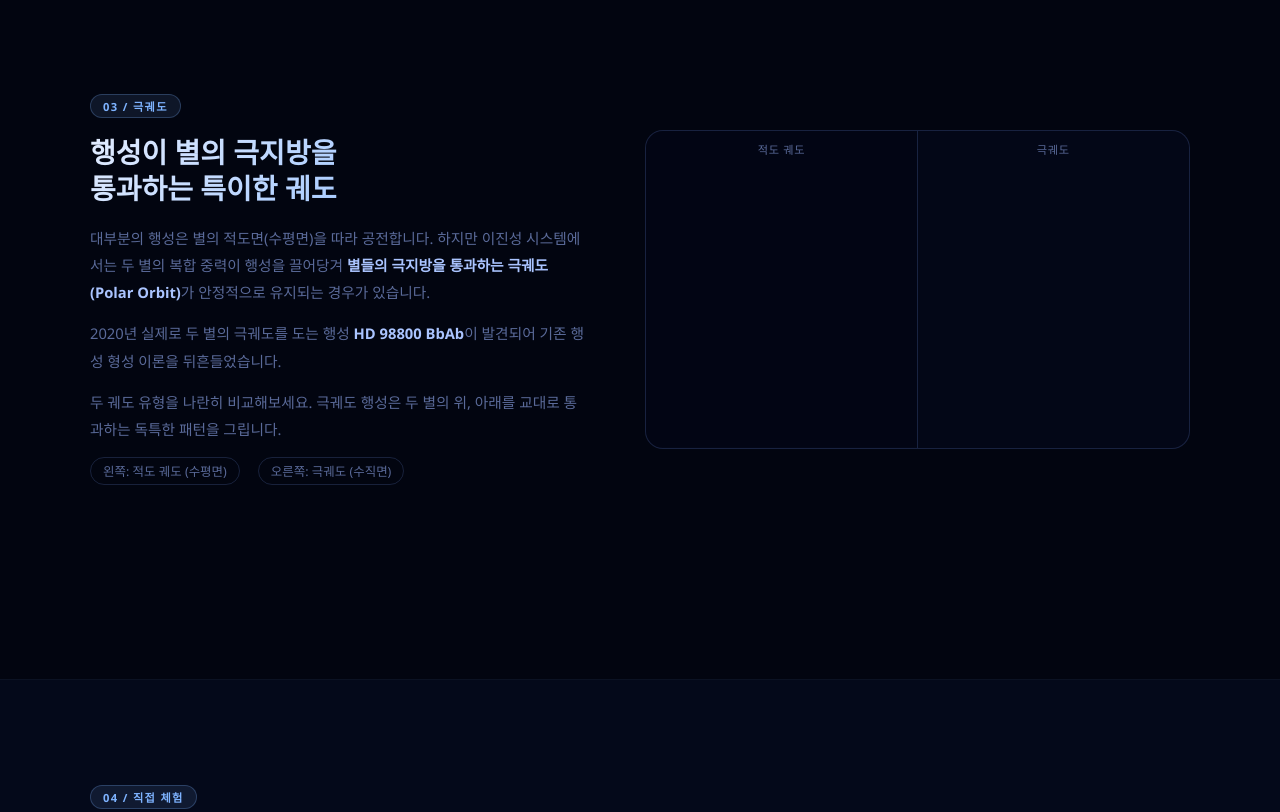
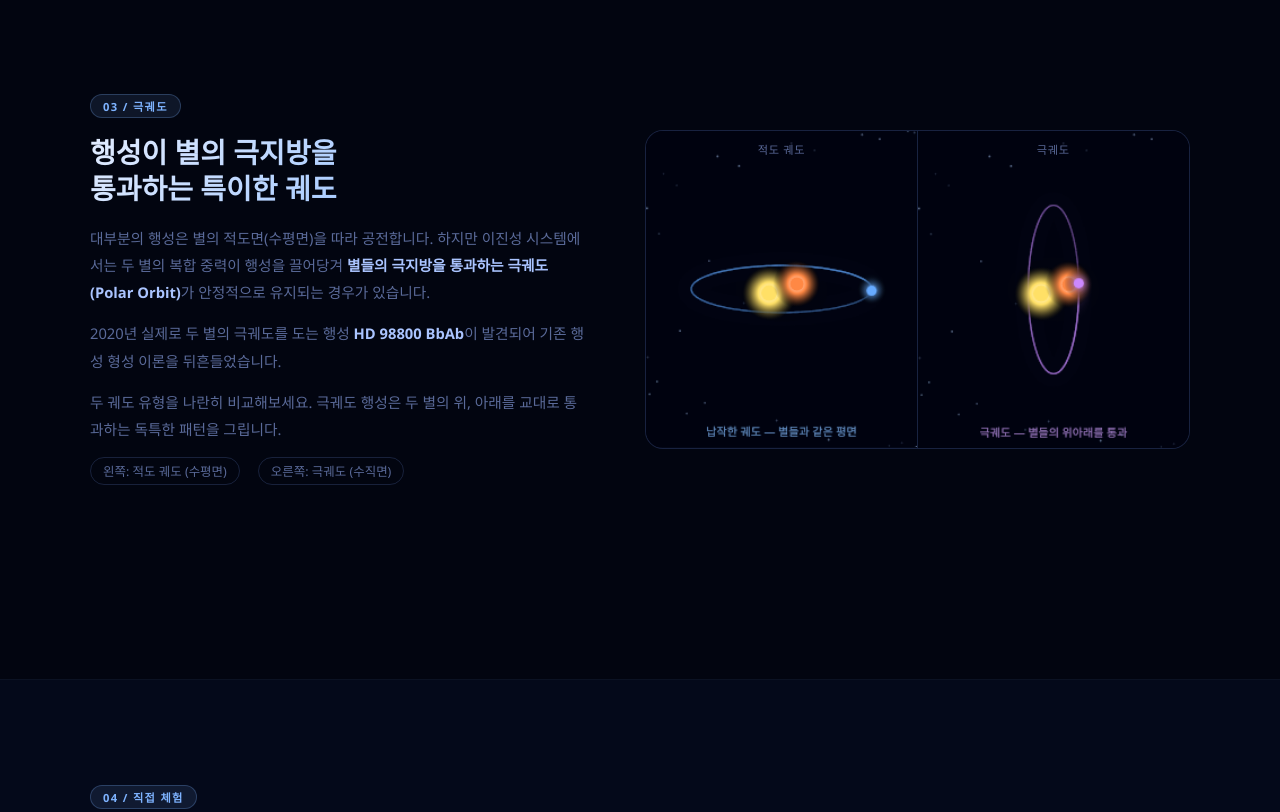
Before and after one commit to kingsquareai-ctrl/astro-lab, a plain HTML site: page binary-orbit/learn.html in a window 1280 px wide. Shown: the part 1720-2532 px from the top of the page. Drawn offline with Linux system fonts and the light colour scheme.

Commit message:
fix: 이진성 설명 페이지 3·4번 애니메이션 수정
- 섹션 3: ep/pp에 m 속성 누락 → NaN 붕괴 버그 수정
  물리 시뮬레이션을 매개변수 애니메이션으로 교체 (안정적)
  적도 궤도(납작한 타원) vs 극궤도(수직 타원) 시각적 대비 명확화
- 섹션 4: G3=700 → 6000, sep=70 → 40, 5스텝 → 15스텝으로 교체
  행성 궤도 완성에 2분 → 5초로 단축

Co-Authored-By: Claude Sonnet 4.6 <noreply@anthropic.com>

```diff
--- a/binary-orbit/learn.html
+++ b/binary-orbit/learn.html
@@ -372,119 +372,111 @@ function initCanvas(id) {
     animate();
 })();
 
-// ── 섹션 3: 적도 궤도 vs 극궤도 ─────────────────────────────────────────
+// ── 섹션 3: 적도 궤도 vs 극궤도 (매개변수 애니메이션) ───────────────────
 (function() {
     const EQ = initCanvas('c2a');
     const PO = initCanvas('c2b');
-    const G2 = 600;
 
-    function makeBinary(W, H) {
-        const sep = 46, mA = 1.0, mB = 0.8, mSum = mA + mB;
-        const rA = sep * mB / mSum, rB = sep * mA / mSum;
-        const vCircA = Math.sqrt(G2 * mB * mB / (mSum * sep));
-        const vCircB = Math.sqrt(G2 * mA * mA / (mSum * sep));
-        return {
-            sA: { x: W/2 - rA, y: H/2, vx: 0, vy: -vCircA, m: mA },
-            sB: { x: W/2 + rB, y: H/2, vx: 0, vy:  vCircB, m: mB },
-            mA, mB, mSum,
-        };
-    }
+    // 이진성 공전 반지름 (질량 중심 기준)
+    const rA = 17, rB = 21, RP = 80;
+    const TRAIL = 260;
+    let eqTrail = [], poTrail = [];
+    let frame = 0;
 
-    const stateEQ = makeBinary(EQ.W, EQ.H);
-    const statePO = makeBinary(PO.W, PO.H);
+    // 배경별 (정적)
+    const bgStars = Array.from({ length: 28 }, (_, i) => ({
+        x1: (Math.sin(i * 43.7) * 0.5 + 0.5),
+        y1: (Math.sin(i * 97.3) * 0.5 + 0.5),
+        a:  (Math.sin(i * 17.1) * 0.3 + 0.5) * 0.35,
+    }));
 
-    // 적도 궤도 행성
-    const eqOrb = 80;
-    let ep = { x: EQ.W/2 + eqOrb, y: EQ.H/2, vx: 0, vy: Math.sqrt(G2 * stateEQ.mSum / eqOrb) * 0.9, z: 0, vz: 0 };
-    // 극궤도 행성 (z축 속도 추가)
-    const poOrb = 80;
-    const poV = Math.sqrt(G2 * statePO.mSum / poOrb);
-    let pp = { x: PO.W/2 + poOrb, y: PO.H/2, vx: 0, vy: poV * 0.1, z: 0, vz: poV * 0.95 };
-
-    let eqTrail = [], poTrail = [];
-
-    function stepBody(bodies, dt) {
-        bodies.forEach((b, i) => {
-            let ax = 0, ay = 0, az = 0;
-            bodies.forEach((o, j) => {
-                if (i === j) return;
-                const dx = o.x - b.x, dy = o.y - b.y, dz = (o.z||0) - (b.z||0);
-                const r2 = dx*dx + dy*dy + dz*dz + 60;
-                const r  = Math.sqrt(r2);
-                const f  = G2 * o.m / r2;
-                ax += f*dx/r; ay += f*dy/r; az += f*dz/r;
-            });
-            b.vx += ax*dt; b.vy += ay*dt;
-            if (b.vz !== undefined) b.vz += az*dt;
-        });
-        bodies.forEach(b => {
-            b.x += b.vx*dt; b.y += b.vy*dt;
-            if (b.vz !== undefined) b.z += b.vz*dt;
+    function drawBg(ctx, W, H) {
+        bgStars.forEach(s => {
+            ctx.beginPath();
+            ctx.arc(s.x1 * W, s.y1 * H, 0.9, 0, TAU);
+            ctx.fillStyle = `rgba(180,210,255,${s.a})`;
+            ctx.fill();
         });
     }
 
-    function drawStarSmall(ctx, x, y, r, col) {
-        const g = ctx.createRadialGradient(x, y, 0, x, y, r*3);
-        g.addColorStop(0,'#fff'); g.addColorStop(0.4,col); g.addColorStop(1,'transparent');
-        ctx.beginPath(); ctx.arc(x,y,r*3,0,TAU); ctx.fillStyle=g; ctx.fill();
-        ctx.beginPath(); ctx.arc(x,y,r,0,TAU); ctx.fillStyle=col; ctx.fill();
+    function drawStars(ctx, cx, cy, ts) {
+        // 두 별: 수평면에서 공전 → 찌그러진 타원처럼 보임
+        const sAx = cx - rA * Math.cos(ts), sAy = cy - rA * Math.sin(ts) * 0.28;
+        const sBx = cx + rB * Math.cos(ts), sBy = cy + rB * Math.sin(ts) * 0.28;
+        [[sAx, sAy, '#ffe066', 7], [sBx, sBy, '#ff8844', 6]].forEach(([x, y, col, r]) => {
+            const g = ctx.createRadialGradient(x, y, 0, x, y, r * 3.5);
+            g.addColorStop(0, '#fff'); g.addColorStop(0.4, col); g.addColorStop(1, 'transparent');
+            ctx.beginPath(); ctx.arc(x, y, r * 3.5, 0, TAU); ctx.fillStyle = g; ctx.fill();
+            ctx.beginPath(); ctx.arc(x, y, r, 0, TAU); ctx.fillStyle = col; ctx.fill();
+        });
     }
 
-    function drawPlanetSmall(ctx, x, y, col) {
-        const g = ctx.createRadialGradient(x,y,0,x,y,8);
-        g.addColorStop(0,col); g.addColorStop(1,'transparent');
-        ctx.beginPath(); ctx.arc(x,y,8,0,TAU); ctx.fillStyle=g; ctx.fill();
-        ctx.beginPath(); ctx.arc(x,y,3.5,0,TAU); ctx.fillStyle=col; ctx.fill();
+    function drawPlanet(ctx, x, y, col) {
+        const g = ctx.createRadialGradient(x, y, 0, x, y, 13);
+        g.addColorStop(0, col); g.addColorStop(1, 'transparent');
+        ctx.beginPath(); ctx.arc(x, y, 13, 0, TAU); ctx.fillStyle = g; ctx.fill();
+        ctx.beginPath(); ctx.arc(x, y, 4.5, 0, TAU); ctx.fillStyle = col; ctx.fill();
+    }
+
+    function drawTrail(ctx, trail, cr, cg, cb) {
+        for (let i = 1; i < trail.length; i++) {
+            const a = (i / trail.length) * 0.55;
+            ctx.beginPath();
+            ctx.moveTo(trail[i-1].x, trail[i-1].y);
+            ctx.lineTo(trail[i].x,   trail[i].y);
+            ctx.strokeStyle = `rgba(${cr},${cg},${cb},${a.toFixed(2)})`;
+            ctx.lineWidth = 1.3;
+            ctx.stroke();
+        }
     }
 
     function animate() {
-        for (let i = 0; i < 4; i++) {
-            stepBody([stateEQ.sA, stateEQ.sB, ep], 0.01);
-            stepBody([statePO.sA, statePO.sB, pp], 0.01);
+        frame++;
+        const ts = frame * 0.018;   // 별 공전 각도
+        const tp = frame * 0.042;   // 행성 공전 각도
+
+        // ── 적도 궤도: 별들과 동일 수평면 ──
+        {
+            const { ctx, W, H } = EQ;
+            const cx = W/2, cy = H/2;
+            ctx.fillStyle = 'rgba(2,5,16,0.38)'; ctx.fillRect(0, 0, W, H);
+            drawBg(ctx, W, H);
+
+            // XY 평면 → 위에서 비스듬히 봐서 납작한 타원
+            const px = cx + RP * Math.cos(tp);
+            const py = cy + RP * Math.sin(tp) * 0.26;
+
+            eqTrail.push({ x: px, y: py });
+            if (eqTrail.length > TRAIL) eqTrail.shift();
+            drawTrail(ctx, eqTrail, 100, 170, 255);
+            drawStars(ctx, cx, cy, ts);
+            drawPlanet(ctx, px, py, '#66aaff');
+
+            ctx.fillStyle = 'rgba(120,170,230,0.65)';
+            ctx.font = '10px system-ui'; ctx.textAlign = 'center';
+            ctx.fillText('납작한 궤도 — 별들과 같은 평면', cx, H - 10);
         }
 
-        // 적도 궤도 그리기
-        {
-            const { ctx, W, H } = EQ;
-            ctx.fillStyle = 'rgba(2,5,16,0.3)'; ctx.fillRect(0,0,W,H);
-            eqTrail.push({ x: ep.x, y: ep.y });
-            if (eqTrail.length > 250) eqTrail.shift();
-            if (eqTrail.length > 2) {
-                ctx.beginPath();
-                eqTrail.forEach((p,i) => {
-                    if (i===0) ctx.moveTo(p.x,p.y);
-                    else ctx.lineTo(p.x,p.y);
-                });
-                ctx.strokeStyle = 'rgba(100,170,255,0.3)'; ctx.lineWidth=1; ctx.stroke();
-            }
-            drawStarSmall(ctx, stateEQ.sA.x, stateEQ.sA.y, 7, '#ffe066');
-            drawStarSmall(ctx, stateEQ.sB.x, stateEQ.sB.y, 6, '#ff8844');
-            drawPlanetSmall(ctx, ep.x, ep.y, '#66aaff');
-        }
-
-        // 극궤도 그리기 (z를 y오프셋으로 투영)
+        // ── 극궤도: 별들의 위아래를 통과하는 수직면 ──
         {
             const { ctx, W, H } = PO;
-            ctx.fillStyle = 'rgba(2,5,16,0.3)'; ctx.fillRect(0,0,W,H);
-            const projY = pp.y + pp.z * 0.5;
-            poTrail.push({ x: pp.x, y: projY });
-            if (poTrail.length > 400) poTrail.shift();
-            if (poTrail.length > 2) {
-                ctx.beginPath();
-                poTrail.forEach((p,i) => {
-                    if (i===0) ctx.moveTo(p.x,p.y);
-                    else ctx.lineTo(p.x,p.y);
-                });
-                ctx.strokeStyle = 'rgba(200,140,255,0.3)'; ctx.lineWidth=1; ctx.stroke();
-            }
-            // z 투영 수직선
-            ctx.beginPath(); ctx.moveTo(pp.x, pp.y); ctx.lineTo(pp.x, projY);
-            ctx.strokeStyle='rgba(150,100,255,0.2)'; ctx.lineWidth=1;
-            ctx.setLineDash([2,3]); ctx.stroke(); ctx.setLineDash([]);
+            const cx = W/2, cy = H/2;
+            ctx.fillStyle = 'rgba(2,5,16,0.38)'; ctx.fillRect(0, 0, W, H);
+            drawBg(ctx, W, H);
 
-            drawStarSmall(ctx, statePO.sA.x, statePO.sA.y, 7, '#ffe066');
-            drawStarSmall(ctx, statePO.sB.x, statePO.sB.y, 6, '#ff8844');
-            drawPlanetSmall(ctx, pp.x, projY, '#cc88ff');
+            // XZ 평면 → X는 조금, Z는 위아래로 크게
+            const px = cx + RP * Math.cos(tp) * 0.28;
+            const py = cy - RP * Math.sin(tp) * 0.93;
+
+            poTrail.push({ x: px, y: py });
+            if (poTrail.length > TRAIL) poTrail.shift();
+            drawTrail(ctx, poTrail, 200, 140, 255);
+            drawStars(ctx, cx, cy, ts);
+            drawPlanet(ctx, px, py, '#cc88ff');
+
+            ctx.fillStyle = 'rgba(180,140,220,0.65)';
+            ctx.font = '10px system-ui'; ctx.textAlign = 'center';
+            ctx.fillText('극궤도 — 별들의 위아래를 통과', cx, H - 10);
         }
 
         requestAnimationFrame(animate);
@@ -492,27 +484,31 @@ function initCanvas(id) {
     animate();
 })();
 
-// ── 섹션 4: 미니 이진성 데모 ─────────────────────────────────────────────
+// ── 섹션 4: 미니 이진성 데모 (물리 시뮬레이션) ──────────────────────────
 (function() {
     const { c, ctx, W, H } = initCanvas('c3');
-    const G3 = 700;
+    const G3 = 6000;  // 빠른 시각화를 위해 큰 값
     const cx  = W/2, cy = H/2;
 
-    // 이진성 초기화
+    // 배경별 (정적)
+    const bgStars = Array.from({ length: 50 }, (_, i) => ({
+        x: (Math.sin(i * 43.7) * 0.5 + 0.5) * W,
+        y: (Math.sin(i * 97.3) * 0.5 + 0.5) * H,
+    }));
+
     function makeState() {
-        const sep = 70, mA = 1.0, mB = 0.8, mSum = mA + mB;
-        const rA = sep*mB/mSum, rB = sep*mA/mSum;
-        const vCA = Math.sqrt(G3*mB*mB/(mSum*sep));
-        const vCB = Math.sqrt(G3*mA*mA/(mSum*sep));
+        const sep = 40, mA = 1.0, mB = 0.8, mSum = mA + mB;
+        const rA  = sep * mB / mSum;
+        const rB  = sep * mA / mSum;
+        const vCA = Math.sqrt(G3 * mB * mB / (mSum * sep));
+        const vCB = Math.sqrt(G3 * mA * mA / (mSum * sep));
+        const pR  = sep * 2.25;
+        const vP  = Math.sqrt(G3 * mSum / pR);
         return {
-            sA: { x: cx-rA, y: cy, vx:0, vy:-vCA, m: mA },
-            sB: { x: cx+rB, y: cy, vx:0, vy: vCB, m: mB },
-            p:  {
-                x: cx + sep*2.3, y: cy,
-                vx: 0, vy: Math.sqrt(G3*(mA+mB)/(sep*2.3))*0.92,
-                z: 0, vz: Math.sqrt(G3*(mA+mB)/(sep*2.3))*0.38,
-                m: 0.001
-            },
+            sA: { x: cx - rA, y: cy, vx: 0,  vy: -vCA, m: mA },
+            sB: { x: cx + rB, y: cy, vx: 0,  vy:  vCB, m: mB },
+            p:  { x: cx + pR, y: cy, z: 0,
+                  vx: 0, vy: vP * 0.88, vz: vP * 0.42, m: 0.001 },
             trail: [],
         };
     }
@@ -520,48 +516,49 @@ function initCanvas(id) {
     let state = makeState();
 
     function stepAll(dt) {
-        const bs = [state.sA, state.sB, state.p];
-        bs.forEach((b,i) => {
-            let ax=0, ay=0, az=0;
-            bs.forEach((o,j) => {
-                if (i===j) return;
-                const dx=o.x-b.x, dy=o.y-b.y, dz=(o.z||0)-(b.z||0);
-                const r2=dx*dx+dy*dy+dz*dz+80;
-                const r=Math.sqrt(r2), f=G3*o.m/r2;
-                ax+=f*dx/r; ay+=f*dy/r; az+=f*dz/r;
-            });
-            b.vx+=ax*dt; b.vy+=ay*dt;
-            if (b.vz!==undefined) b.vz+=az*dt;
+        // 별들은 서로만의 중력으로 공전 (행성 질량 무시)
+        [0, 1].forEach(i => {
+            const b = i === 0 ? state.sA : state.sB;
+            const o = i === 0 ? state.sB : state.sA;
+            const dx = o.x - b.x, dy = o.y - b.y;
+            const r  = Math.sqrt(dx*dx + dy*dy + 80);
+            const f  = G3 * o.m / (r * r);
+            b.vx += f * dx/r * dt;
+            b.vy += f * dy/r * dt;
         });
-        bs.forEach(b => {
-            b.x+=b.vx*dt; b.y+=b.vy*dt;
-            if (b.vz!==undefined) b.z+=b.vz*dt;
+
+        // 행성: 두 별의 중력을 받음
+        const p = state.p;
+        let ax = 0, ay = 0, az = 0;
+        [state.sA, state.sB].forEach(s => {
+            const dx = s.x - p.x, dy = s.y - p.y, dz = -p.z;
+            const r  = Math.sqrt(dx*dx + dy*dy + dz*dz + 80);
+            const f  = G3 * s.m / (r * r);
+            ax += f * dx/r; ay += f * dy/r; az += f * dz/r;
         });
+        p.vx += ax*dt; p.vy += ay*dt; p.vz += az*dt;
+
+        state.sA.x += state.sA.vx*dt; state.sA.y += state.sA.vy*dt;
+        state.sB.x += state.sB.vx*dt; state.sB.y += state.sB.vy*dt;
+        p.x += p.vx*dt; p.y += p.vy*dt; p.z += p.vz*dt;
     }
 
-    let frame = 0;
+    function animate() {
+        const p = state.p;
 
-    function animate() {
-        frame++;
-
-        // 화면 이탈 시 리셋
-        const p = state.p;
-        if (Math.abs(p.x - cx) > W * 0.75 || Math.abs(p.y - cy) > H * 0.75) {
+        // 행성 이탈 시 리셋
+        if (Math.abs(p.x - cx) > W * 0.65 || Math.abs(p.y + p.z*0.4 - cy) > H * 0.65) {
             state = makeState();
         }
 
-        for (let i = 0; i < 5; i++) stepAll(0.009);
+        // 15 스텝/프레임으로 빠른 시각화
+        for (let i = 0; i < 15; i++) stepAll(0.012);
 
-        ctx.fillStyle = 'rgba(2,5,16,0.28)'; ctx.fillRect(0,0,W,H);
+        ctx.fillStyle = 'rgba(2,5,16,0.28)'; ctx.fillRect(0, 0, W, H);
 
-        // 별들
-        const bgSt = Array.from({length:50},(_,i)=>({
-            x:(Math.sin(i*43.7)*0.5+0.5)*W,
-            y:(Math.sin(i*97.3)*0.5+0.5)*H,
-        }));
-        bgSt.forEach(s=>{
-            ctx.beginPath(); ctx.arc(s.x,s.y,0.8,0,TAU);
-            ctx.fillStyle='rgba(180,210,255,0.25)'; ctx.fill();
+        bgStars.forEach(s => {
+            ctx.beginPath(); ctx.arc(s.x, s.y, 0.8, 0, TAU);
+            ctx.fillStyle = 'rgba(180,210,255,0.25)'; ctx.fill();
         });
 
         const py = p.y + p.z * 0.4;
@@ -571,37 +568,40 @@ function initCanvas(id) {
         // 궤적
         if (state.trail.length > 2) {
             ctx.beginPath();
-            state.trail.forEach((pt,i) => {
-                const a = (i/state.trail.length)*0.6;
-                if (i===0) ctx.moveTo(pt.x,pt.y);
-                else ctx.lineTo(pt.x,pt.y);
+            state.trail.forEach((pt, i) => {
+                if (i === 0) ctx.moveTo(pt.x, pt.y);
+                else ctx.lineTo(pt.x, pt.y);
             });
-            ctx.strokeStyle='rgba(150,130,255,0.35)'; ctx.lineWidth=1.2; ctx.stroke();
+            ctx.strokeStyle = 'rgba(180,140,255,0.4)';
+            ctx.lineWidth = 1.2; ctx.stroke();
         }
 
-        // 별A
-        const gA=ctx.createRadialGradient(state.sA.x,state.sA.y,0,state.sA.x,state.sA.y,36);
-        gA.addColorStop(0,'rgba(255,220,80,0.6)'); gA.addColorStop(1,'transparent');
-        ctx.beginPath(); ctx.arc(state.sA.x,state.sA.y,36,0,TAU); ctx.fillStyle=gA; ctx.fill();
-        ctx.beginPath(); ctx.arc(state.sA.x,state.sA.y,10,0,TAU); ctx.fillStyle='#ffe066'; ctx.fill();
+        // 별 A
+        const gA = ctx.createRadialGradient(state.sA.x, state.sA.y, 0, state.sA.x, state.sA.y, 34);
+        gA.addColorStop(0, 'rgba(255,220,80,0.65)'); gA.addColorStop(1, 'transparent');
+        ctx.beginPath(); ctx.arc(state.sA.x, state.sA.y, 34, 0, TAU); ctx.fillStyle = gA; ctx.fill();
+        ctx.beginPath(); ctx.arc(state.sA.x, state.sA.y, 10, 0, TAU); ctx.fillStyle = '#ffe066'; ctx.fill();
 
-        // 별B
-        const gB=ctx.createRadialGradient(state.sB.x,state.sB.y,0,state.sB.x,state.sB.y,28);
-        gB.addColorStop(0,'rgba(255,120,40,0.6)'); gB.addColorStop(1,'transparent');
-        ctx.beginPath(); ctx.arc(state.sB.x,state.sB.y,28,0,TAU); ctx.fillStyle=gB; ctx.fill();
-        ctx.beginPath(); ctx.arc(state.sB.x,state.sB.y,8,0,TAU); ctx.fillStyle='#ff8844'; ctx.fill();
+        // 별 B
+        const gB = ctx.createRadialGradient(state.sB.x, state.sB.y, 0, state.sB.x, state.sB.y, 26);
+        gB.addColorStop(0, 'rgba(255,120,40,0.65)'); gB.addColorStop(1, 'transparent');
+        ctx.beginPath(); ctx.arc(state.sB.x, state.sB.y, 26, 0, TAU); ctx.fillStyle = gB; ctx.fill();
+        ctx.beginPath(); ctx.arc(state.sB.x, state.sB.y, 8,  0, TAU); ctx.fillStyle = '#ff8844'; ctx.fill();
 
-        // z선 + 행성
-        ctx.beginPath(); ctx.moveTo(p.x,p.y); ctx.lineTo(p.x,py);
-        ctx.strokeStyle='rgba(180,140,255,0.25)'; ctx.lineWidth=1;
-        ctx.setLineDash([2,3]); ctx.stroke(); ctx.setLineDash([]);
-        const gP=ctx.createRadialGradient(p.x,py,0,p.x,py,14);
-        gP.addColorStop(0,'rgba(180,140,255,0.7)'); gP.addColorStop(1,'transparent');
-        ctx.beginPath(); ctx.arc(p.x,py,14,0,TAU); ctx.fillStyle=gP; ctx.fill();
-        ctx.beginPath(); ctx.arc(p.x,py,5,0,TAU); ctx.fillStyle='#cc99ff'; ctx.fill();
+        // Z 투영선
+        ctx.beginPath(); ctx.moveTo(p.x, p.y); ctx.lineTo(p.x, py);
+        ctx.strokeStyle = 'rgba(180,140,255,0.25)'; ctx.lineWidth = 1;
+        ctx.setLineDash([2, 3]); ctx.stroke(); ctx.setLineDash([]);
 
-        ctx.fillStyle='rgba(100,140,200,0.5)'; ctx.font='11px system-ui'; ctx.textAlign='center';
-        ctx.fillText('행성이 그리는 복잡한 극궤도 패턴', W/2, H-14);
+        // 행성
+        const gP = ctx.createRadialGradient(p.x, py, 0, p.x, py, 14);
+        gP.addColorStop(0, 'rgba(180,140,255,0.85)'); gP.addColorStop(1, 'transparent');
+        ctx.beginPath(); ctx.arc(p.x, py, 14, 0, TAU); ctx.fillStyle = gP; ctx.fill();
+        ctx.beginPath(); ctx.arc(p.x, py,  5, 0, TAU); ctx.fillStyle = '#cc99ff'; ctx.fill();
+
+        ctx.fillStyle = 'rgba(100,140,200,0.55)';
+        ctx.font = '11px system-ui'; ctx.textAlign = 'center';
+        ctx.fillText('극궤도 행성이 그리는 복잡한 패턴', W/2, H - 14);
 
         requestAnimationFrame(animate);
     }
```
